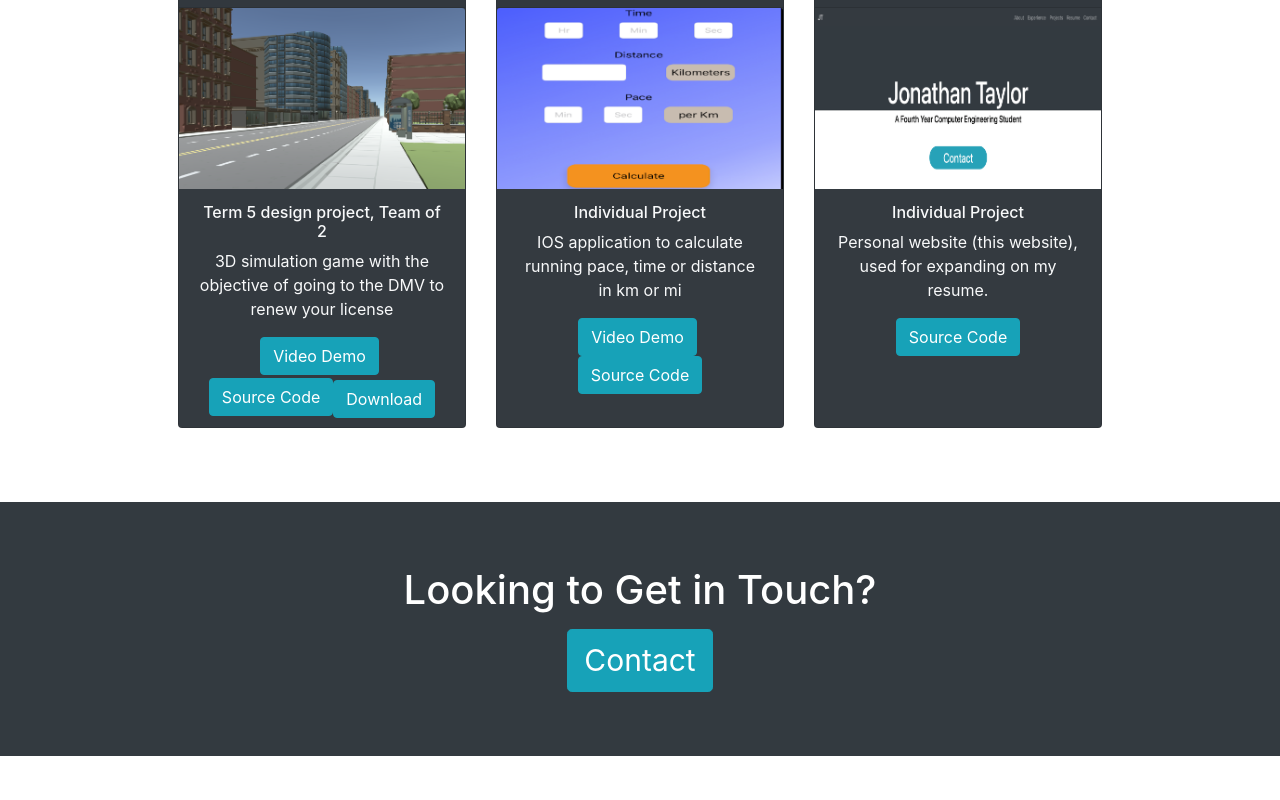
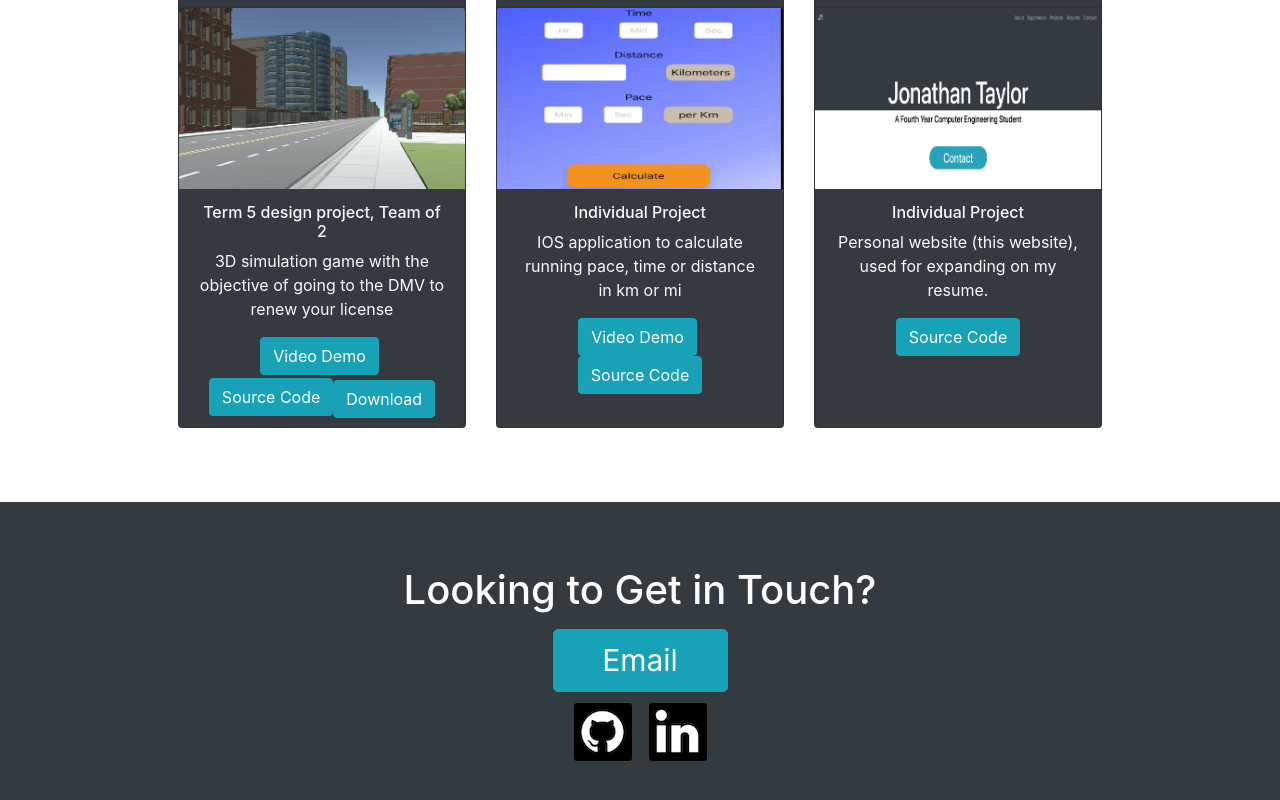
Before and after one commit to Jonathanttaylor/jonathanttaylor, a React (Create React App) app: page / in a window 1280 px wide. Shown: the part 2260-3060 px from the top of the page. Before the commit the page ends 3016 px from the top, so only its background shows below. Built offline with nearby package versions, Linux system fonts and the light colour scheme.

Commit message:
Add git and linkedin icons

```diff
--- a/src/components/Footer/Footer.css
+++ b/src/components/Footer/Footer.css
@@ -9,3 +9,22 @@
     text-align: center;
     margin-bottom: 15px;
 }
+
+.git{
+    background-image: url('./icons/git.png');
+    height:60px;
+    width:60px;
+    display: inline-block;
+    vertical-align: top;
+    margin-top: 10px;
+    margin-right: 15px;
+}
+
+.in{
+    background-image: url('./icons/in.png');
+    height:60px;
+    width:60px;
+    display: inline-block;
+    vertical-align: top;
+    margin-top: 10px;
+}
--- a/src/components/Footer/index.js
+++ b/src/components/Footer/index.js
@@ -14,12 +14,17 @@ const Footer = () => {
         <div className='footer'>
             <h1 className='text'>Looking to Get in Touch?</h1>
             <div style={{textAlign: 'center'}}>
-                <Button center variant='info' size='lg' style={{fontSize: '30px'}} onClick={contactShow}>Contact</Button>
+                <Button center variant='info' size='lg' style={{fontSize: '30px', width: '175px'}} onClick={contactShow}>Email</Button>
+            </div>
+            <div style={{textAlign: 'center'}}>
+                <Button variant='dark' className='git' onClick={() => {window.location.href='https://github.com/Jonathanttaylor'}}></Button>
+                <Button variant='dark' className='in' onClick={() => {window.location.href='https://www.linkedin.com/in/jonathanttaylor'}}></Button>
+
             </div>
 
             <Modal centered show={contact} onHide={contactClose}>
                 <Modal.Header closeButton>
-                    <Modal.Title>Send an email with the form below</Modal.Title>
+                    <Modal.Title style={{textAlign: 'center'}}>Send an email with the form below or directly to <a href='mailto: jttaylor@mun.ca'>jttaylor@mun.ca</a></Modal.Title>
                 </Modal.Header>
                 <Modal.Body><Contact /></Modal.Body>
             </Modal>
--- a/src/components/Home/index.js
+++ b/src/components/Home/index.js
@@ -17,7 +17,7 @@ const Home = () => {
 
             <Modal centered show={contact} onHide={contactClose}>
                 <Modal.Header closeButton>
-                    <Modal.Title>Send an email with the form below</Modal.Title>
+                    <Modal.Title style={{textAlign: 'center'}}>Send an email with the form below or directly to <a href='mailto: jttaylor@mun.ca'>jttaylor@mun.ca</a></Modal.Title>
                 </Modal.Header>
                 <Modal.Body><Contact /></Modal.Body>
             </Modal>
--- a/src/components/Navbar/index.js
+++ b/src/components/Navbar/index.js
@@ -46,7 +46,7 @@ const Navigation = () => {
 
             <Modal centered show={contact} onHide={contactClose}>
                 <Modal.Header closeButton>
-                    <Modal.Title>Send an email with the form below</Modal.Title>
+                    <Modal.Title style={{textAlign: 'center'}}>Send an email with the form below or directly to <a href='mailto: jttaylor@mun.ca'>jttaylor@mun.ca</a></Modal.Title>
                 </Modal.Header>
                 <Modal.Body><Contact /></Modal.Body>
             </Modal>
```
Also changed, not shown: src/components/Footer/icons/git.png (added), src/components/Footer/icons/in.png (added).
